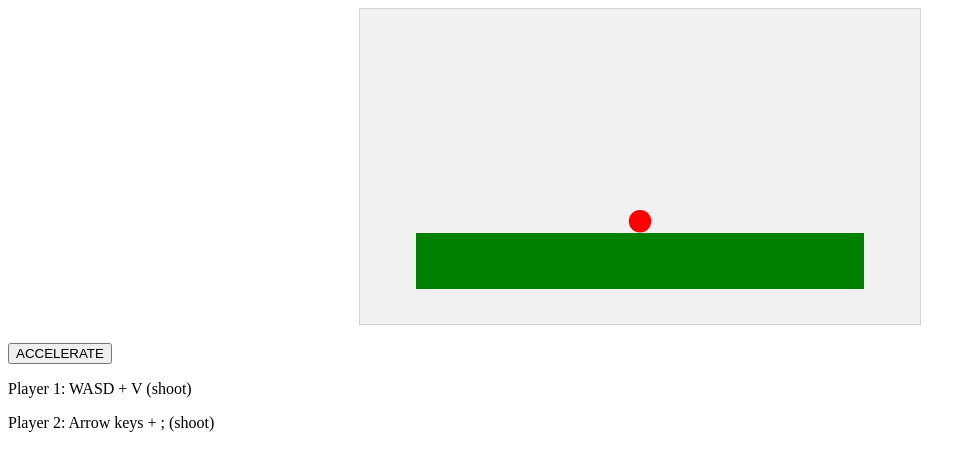
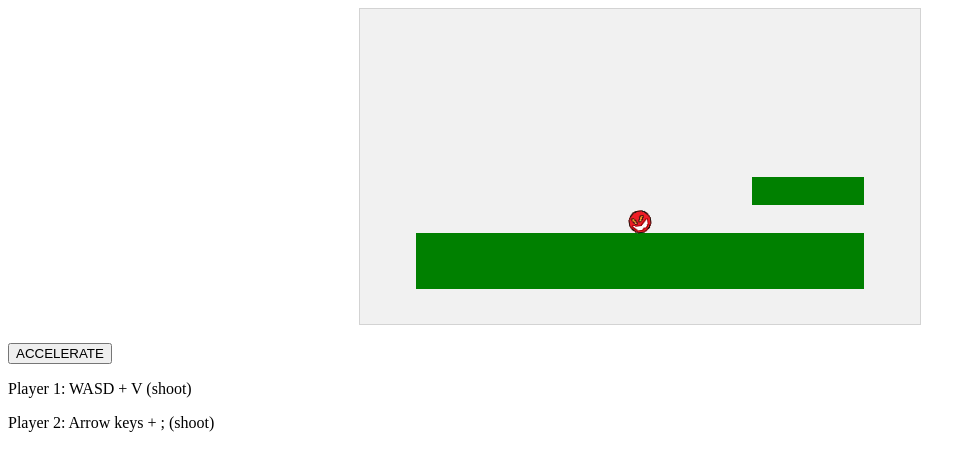
Before and after one commit to ShreeSinghi/JS-Game, a plain HTML site: page index.html in a window 1280 px wide. Shown: the whole page, without its empty margins (0-976 px from the left). Drawn offline with Linux system fonts and the light colour scheme.

Commit message:
adds sprite and rotation of player

```diff
--- a/index.html
+++ b/index.html
@@ -2,7 +2,10 @@
 <html>
 <head>
 <meta name="viewport" content="width=device-width, initial-scale=1.0"/>
+<title>Game</title>
+
 <style>
+
 
 canvas {
     border:1px solid #d3d3d3;
--- a/script.js
+++ b/script.js
@@ -4,7 +4,13 @@ try {
 var player1
 var floors = [];
 var keys = [];
-var gravity = 0.001
+const gravity = 0.0001
+const jumpSpeed = 0.005
+const moveSpeed = 0.0001
+
+const sprite1 = new Image()
+sprite1.src = './player1.png'
+
 // all rectangles are stored as (x, y, width, height)
 // all circles are stored as (x, y, r)
 // y_max is 0.5625
@@ -21,6 +27,8 @@ window.addEventListener('keyup',
     },
 false);
 
+const clip = (num, min, max) => Math.min(Math.max(num, min), max);
+
 function inter_c_c(circ1, circ2) {
     // returns <intersecting?>, <unit_x direction>, <unit_y direction>
     var x = circ1.x-circ2.x;
@@ -36,6 +44,8 @@ function inter_c_c(circ1, circ2) {
 function inter_c_r(circ, rect) {
     // returns <intersecting?>, <direction_x=-1 or 0 or 1>, <direction_y=-1 or 0 or 1>
     // direction represents relative direction circle should "bounce" towards to negate collision
+    // direction functionality is not working yet
+
     let x = (circ.x - rect.x);
     let y = (circ.y - rect.y);
     let colliding = false;
@@ -45,22 +55,38 @@ function inter_c_r(circ, rect) {
     if (Math.abs(x) > rect.width/2 + circ.radius)  { return [false, 0, 0] }
     if (Math.abs(y) > rect.height/2 + circ.radius) { return [false, 0, 0] }
 
-    if (x <= rect.width/2)  { colliding=true; direction_x=Math.sign(x) }
-    if (y <= rect.height/2) { colliding=true; direction_y=Math.sign(y) }
+    cornerDist = (Math.abs(x) - rect.width/2)**2 + (Math.abs(y) - rect.height/2)**2;
 
-    if (colliding){
-        return [colliding, direction_x, direction_y]
+    if (circ.radius > Math.abs(x-rect.width/2)){
+        direction_x = 1
+    } else if (circ.radius > Math.abs(x+rect.width/2)){
+        direction_x = -1
     }
 
-    cornerDist = (Math.abs(x) - rect.width/2)**2 + (Math.abs(y) - rect.height/2)**2;
+    if (circ.radius > Math.abs(y-rect.height/2)){
+        direction_y = 1
+    } else if (circ.radius > Math.abs(y+rect.height/2)){
+        direction_y = -1
+    }
 
-    return [(cornerDist <= circle.radius**2), Math.sign(x), Math.sign(y)]
+    if (Math.abs(x) <= rect.width/2){
+        colliding=true
+        direction_x=0
+    }
+
+    if (Math.abs(y) <= rect.height/2){
+        colliding=true
+        direction_y=0
+    }
+
+    return [(cornerDist <= circ.radius**2) || colliding, direction_x, direction_y]
 }
 
 
 function startGame() {
     player1 = new player(0.5, 0.3, "red");
     floors.push(new floor(0.1, 0.4, 0.9, 0.5, "green"))
+    floors.push(new floor(0.7, 0.3, 0.9, 0.35, "green"))
     myGameArea.start();
 }
 
@@ -119,14 +145,30 @@ function player(x, y, colour) {
         ctx.fillStyle = this.colour;
         ctx.beginPath();
         ctx.arc(this.x*canvas_width, this.y*canvas_width, this.radius*canvas_width, 0, 2 * Math.PI);
-        ctx.fill();
+        ctx.fill()
+
+        ctx.save()
+        ctx.translate(this.x*canvas_width, this.y*canvas_width)
+
+        let theta = this.x/this.radius
+        ctx.rotate(theta);
+
+        ctx.drawImage(
+            sprite1,
+            -this.radius*canvas_width,
+            -this.radius*canvas_width,
+            this.radius*canvas_width*2,
+            this.radius*canvas_width*2
+        )
+        ctx.restore()
     }
-
     this.move = function() {
         maxSpeed = 0.01
 
-        this.speedy = Math.min(gravity+this.speedy, maxSpeed)
-        // console.log(this.speedy)
+        this.speedy = gravity + this.speedy
+        this.speedy = clip(this.speedy, -maxSpeed, maxSpeed)
+        this.speedx = clip(this.speedx, -maxSpeed, maxSpeed)
+        this.speedx *= 0.99
 
         this.x += this.speedx
         this.y += this.speedy
@@ -138,16 +180,33 @@ function updateGameArea() {
     myGameArea.clear();
     myGameArea.frameNo += 1;
     player1.move()
-    console.log(keys)
+    // console.log(keys)
 
     floors.forEach(floor => {
 
         [colliding, direction_x, direction_y] = inter_c_r(player1, floor)
+        console.log(colliding, direction_x, direction_y)
         // console.log(direction_y)
         // console.log(colliding)
         if (colliding){
-            player1.y -= player1.speedy
-            player1.speedy = 0
+            if (direction_y){
+                player1.y -= player1.speedy
+                player1.speedy = 0
+            }
+            if (direction_x){
+                player1.x -= player1.speedx
+                player1.speedx = 0
+            }
+        }
+
+        if (direction_y<0 && keys['w']){
+            player1.speedy=-jumpSpeed
+        }
+        if (keys['a']){
+            player1.speedx-=moveSpeed
+        }
+        if (keys['d']){
+            player1.speedx+=moveSpeed
         }
     });
 
@@ -158,12 +217,6 @@ function updateGameArea() {
     player1.render();
 }
 
-function everyinterval(n) {
-    if ((myGameArea.frameNo / n) % 1 == 0) {return true;}
-    return false;
-}
-
-
 } catch (error) {
     console.error(error);
 }
```
Also changed, not shown: player1.png (added).
